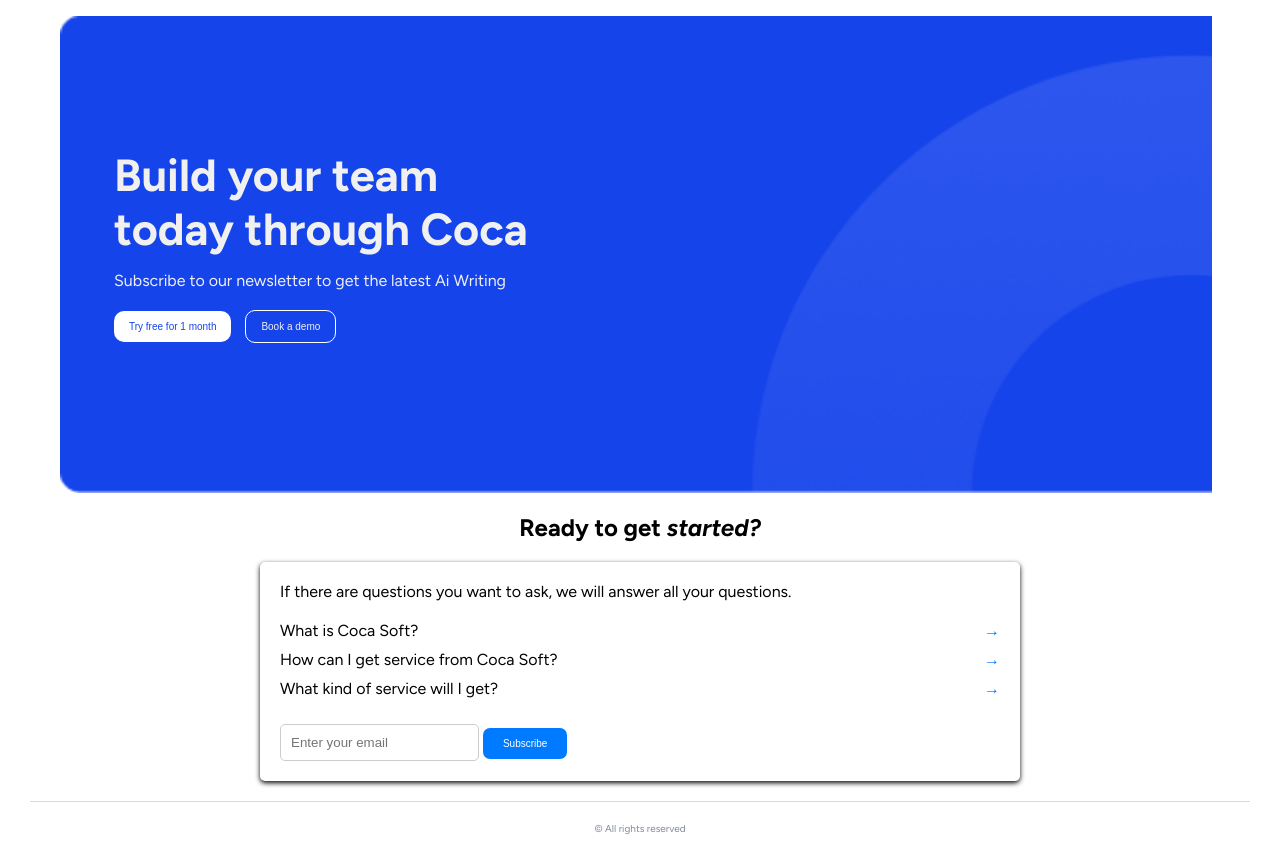
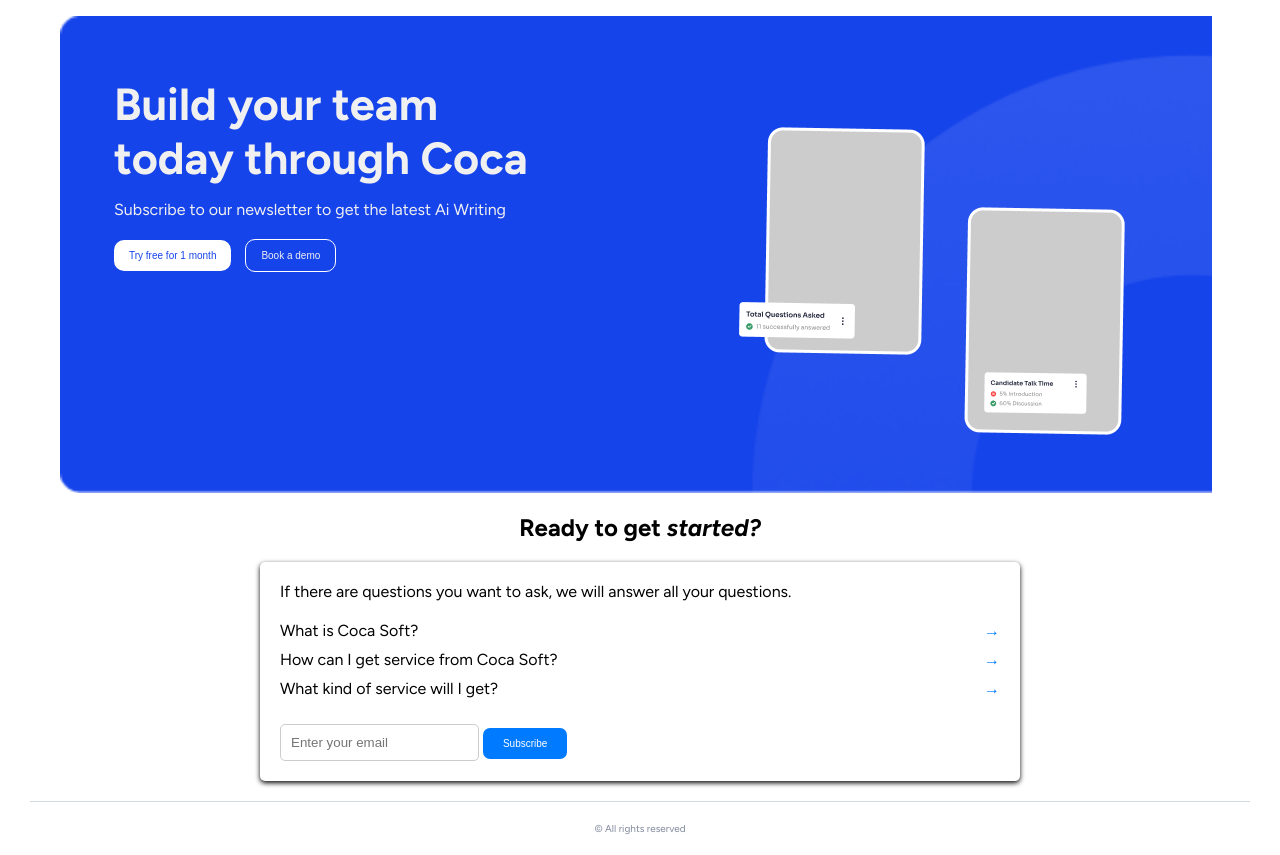
Before and after one commit to Covenant-0/coca, a plain HTML site: page index.html in a window 1280 px wide. Shown: the part 2020-2875 px from the top of the page. Drawn offline with Linux system fonts and the light colour scheme.

Commit message:
adding a few more features

```diff
--- a/index.html
+++ b/index.html
@@ -88,7 +88,10 @@
                         <button class="btn3">Try free for 1 month</button>
                         <button class="btn4">Book a demo</button>
                     <div class="section66">
-
+                        <img src="Frame 1000004499.png" class="img4">
+                        <img src="Frame 1000004499.png" class="img5">
+                        <img src="Frame 1000004478.png" class="img6">
+                        <img src="Frame 1000004479.png" class="img7">
                     </div>
                     </div>
                 </div>
--- a/style.css
+++ b/style.css
@@ -249,6 +249,25 @@
     background-color: #ffff;
     padding: 10px 15px;
 }
+.img4, .img5{
+    position: absolute;
+    left: 650px;
+    top: 50px;
+}
+.img6{
+    position: relative;
+    left: 625px;
+    margin-top: 30px;
+}
+.img7{
+    position: absolute;
+    left: 870px;
+    padding-top: 100px;
+}
+.img5{
+    margin-left: 200px;
+    margin-top: 80px;
+}
 .contain {
     max-width: 800px;
     margin: 0 auto;
```
Also changed, not shown: Frame 1000004478.png (added), Frame 1000004479.png (added), Frame 1000004499.png (added), Frame 1171277112.png (added).
